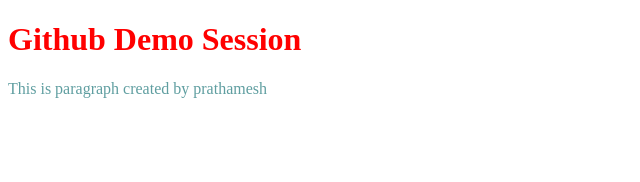
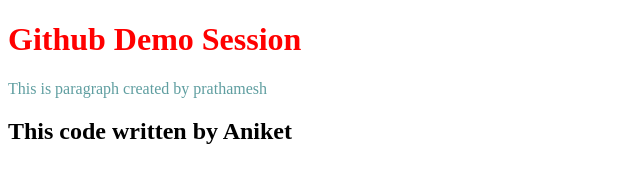
Before and after one commit to PyDeveloperAniket/githubdemo, a plain HTML site: page index.html in a window 1280 px wide. Shown: the whole page, without its empty margins (0-640 px from the left). Drawn offline with Linux system fonts and the light colour scheme.

Commit message:
This is my third commit

```diff
--- a/index.html
+++ b/index.html
@@ -9,6 +9,12 @@
 <body>
     <h1 id="heading">Github Demo Session</h1>
     <p id="para">This is paragraph created by prathamesh</p>
+
+    <h2>This code written by Aniket</h2>
+
     <script src="script.js"></script>
 </body>
 </html>
+
+<!-- jeva code add karayacha rahte teva ==> git push cmd use krte -->
+ <!-- jeva code ghaayaycha rahate teva ==> git pull cmd use krte -->
```
